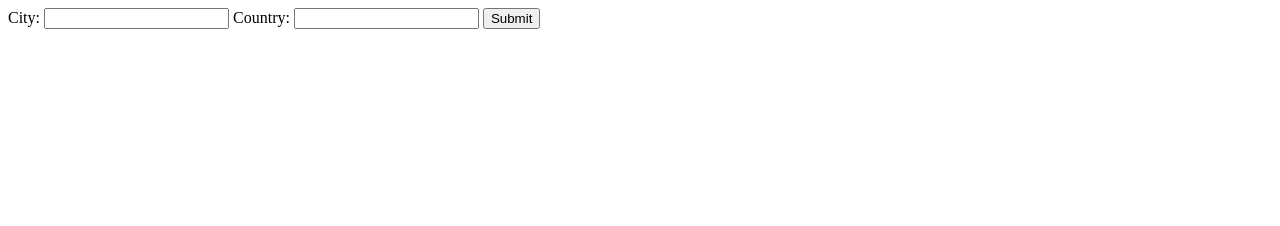
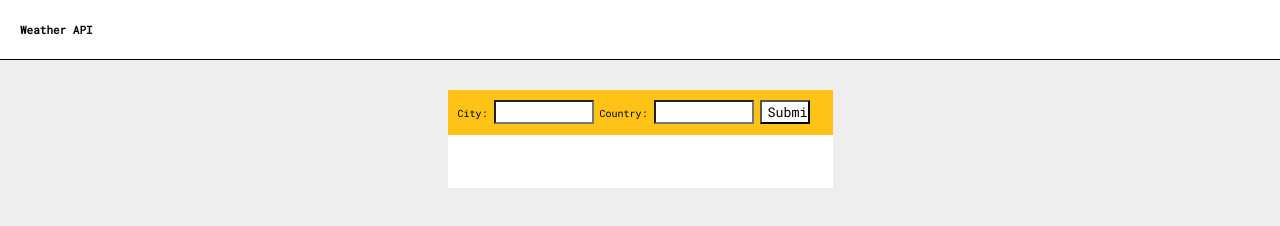
Before and after one commit to myraha/Weather-App, a plain HTML site: page index.html in a window 1280 px wide. Drawn offline with nearby package versions, Linux system fonts and the light colour scheme.

Commit message:
second commit

```diff
--- a/css/style.css
+++ b/css/style.css
@@ -0,0 +1,50 @@
+* {
+  -moz-box-sizing: border-box; /* Firexfox */
+  -webkit-box-sizing: border-box; /* Safari/Chrome/iOS/Android */
+  box-sizing: border-box; /* IE */
+  font-family: 'Roboto Mono', monospace;
+  margin: 0 auto;
+}
+
+html{
+  font-size: 10px;
+  background: #eee;
+}
+
+header{
+  background: #fff;
+  border-bottom: .1px solid #000;
+  height: 60px;
+  padding: 10px;
+}
+
+header h1 {
+  font-size: 11px;
+  margin-top: 12px;
+  margin-left: 10px;
+}
+
+form{
+  background: #FFC217;
+  height: 45px;
+  width: 385px;
+  padding: 10px;
+  margin-top: 30px;
+}
+
+input{
+  background: #fff;
+  width: 100px;
+}
+
+#enter{
+  width: 50px;
+}
+
+.return{
+  font-size: 1.2rem;
+  background: #fff;
+  height: 53px;
+  width: 385px;
+  padding: 10px;
+}
--- a/index.html
+++ b/index.html
@@ -2,14 +2,17 @@
 <html lang="en">
 	<head>
   	<meta charset="utf-8">
-		<title></title>
+		<title>Weather API</title>
 		<link rel="stylesheet" href="css/style.css">
+		<link href="https://fonts.googleapis.com/css?family=Roboto+Mono" rel="stylesheet">
+		<meta name="viewport" content="width=device-width, initial-scale=1.0">
 	</head>
 	<body>
 			<header>
+				<h1>Weather API</h1>
 			</header>
 			<section>
-				<form class="" action="index.html" method="post">
+				<form action="index.html" method="post">
           <label for="city">City:</label>
 					<input id="city" type="text" name="city" value="">
           <label for="country">Country:</label>
@@ -17,7 +20,7 @@
 					<input id="enter" type="submit" name="" value="Submit">
 				</form>
 			</section>
-			<h1></h1>
+			<h2 class="return"></h1>
       <script src="https://ajax.googleapis.com/ajax/libs/jquery/3.3.1/jquery.min.js"></script>
 			<script src="js/main.js" async defer></script>
 	</body>
--- a/js/main.js
+++ b/js/main.js
@@ -18,7 +18,7 @@ $('form').on("submit",function(e){
 
     url: apiUrl,
     success: function(response){
-    $('h1').html("The current weather in " +city+ ', ' + country + " is " +response.main.temp);
+    $('h2').html("The current temperature in " +city+ ', ' + country + " is " +response.main.temp+ "F");
     console.log(response)// server response
   },
 
```
Also changed, not shown: 1 other file.
